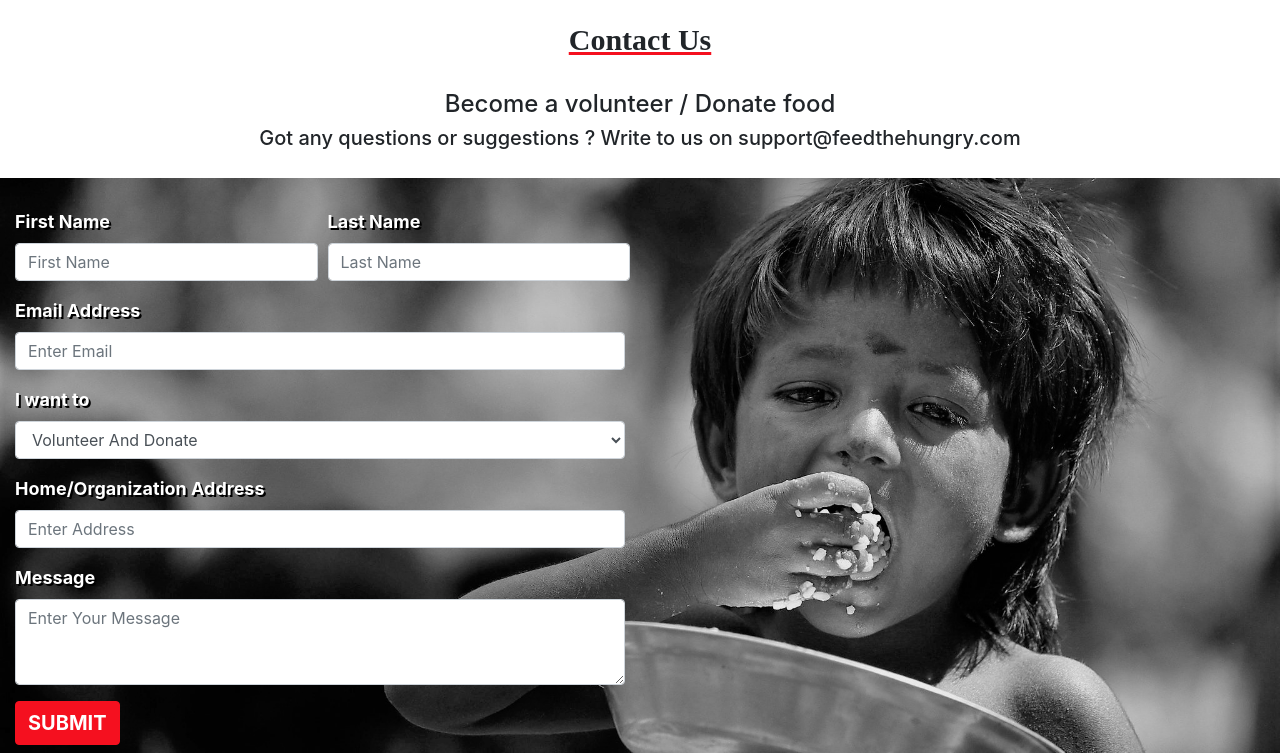
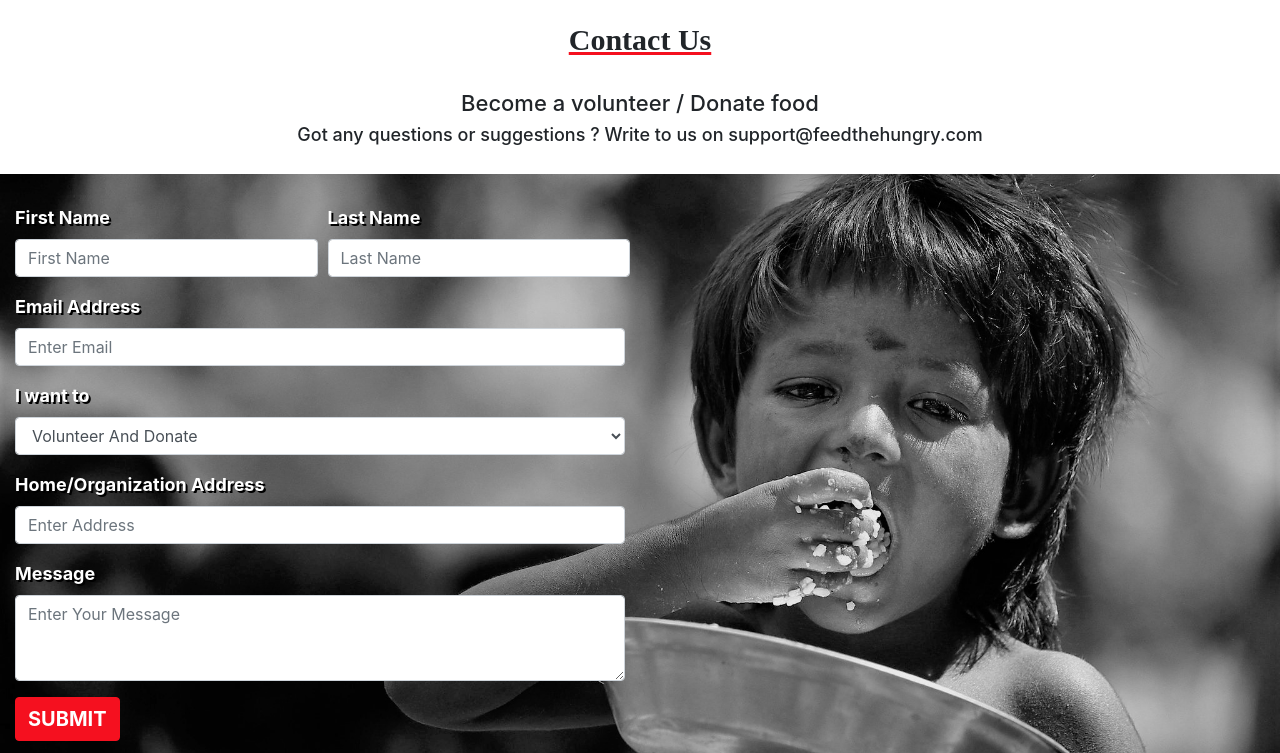
Before and after one commit to Chandni-KJ/Chandni-KJ.github.io, a plain HTML site: page index.html in a window 1280 px wide. Shown: the part 4150-4903 px from the top of the page. Drawn offline with nearby package versions, Linux system fonts and the light colour scheme.

Commit message:
Change font style #contactus

```diff
--- a/css/style.css
+++ b/css/style.css
@@ -173,10 +173,14 @@ body{
   text-decoration-color: #f5101f!important;
 }
 .title1 h4{
+  font-size: 22px;
   text-align: center;
+  font-weight: 500;
 }
 .title2 h5{
+  font-size: 18px;
   text-align: center;
+  font-weight: 500;
 }
 .image{
   text-align: center;
```
